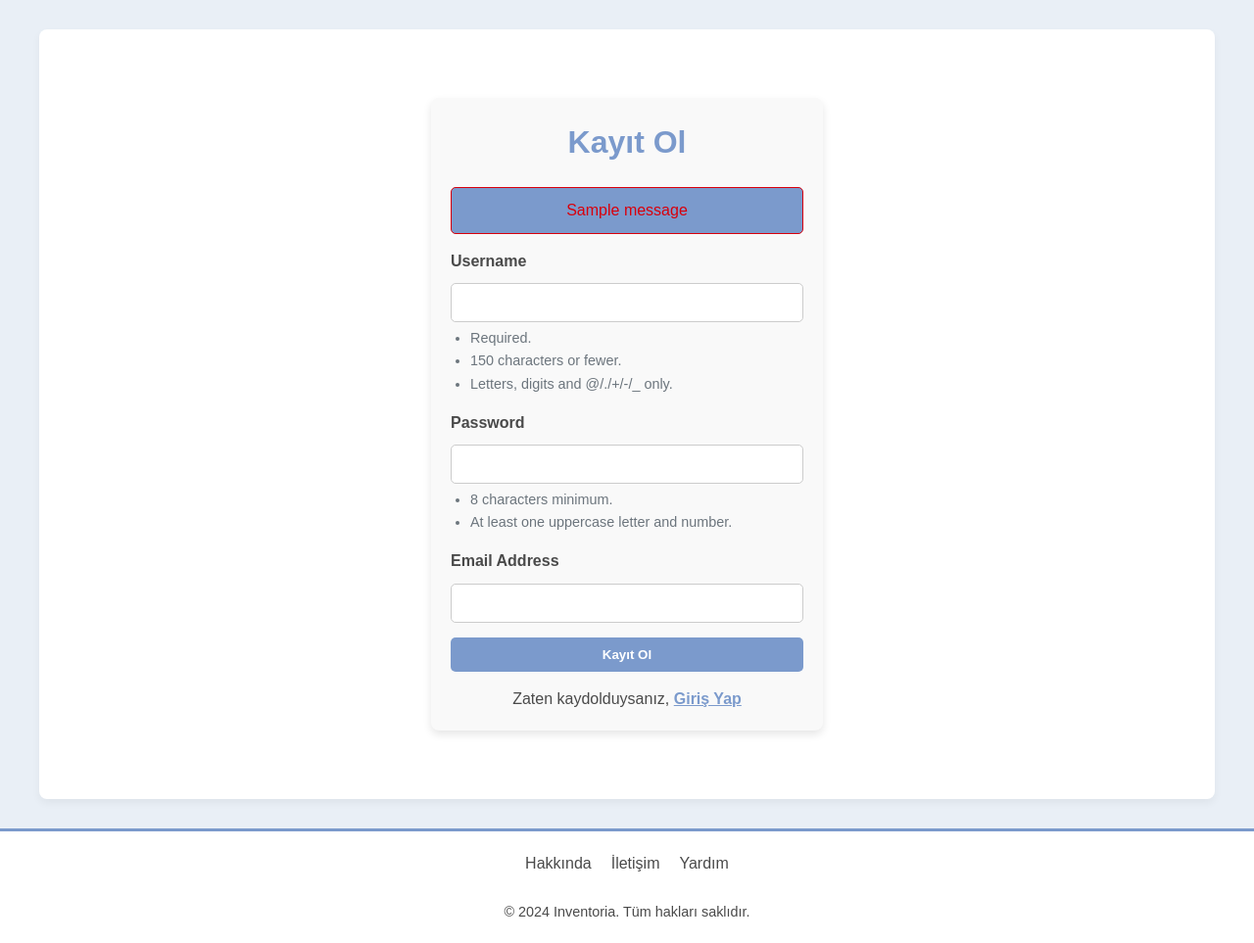
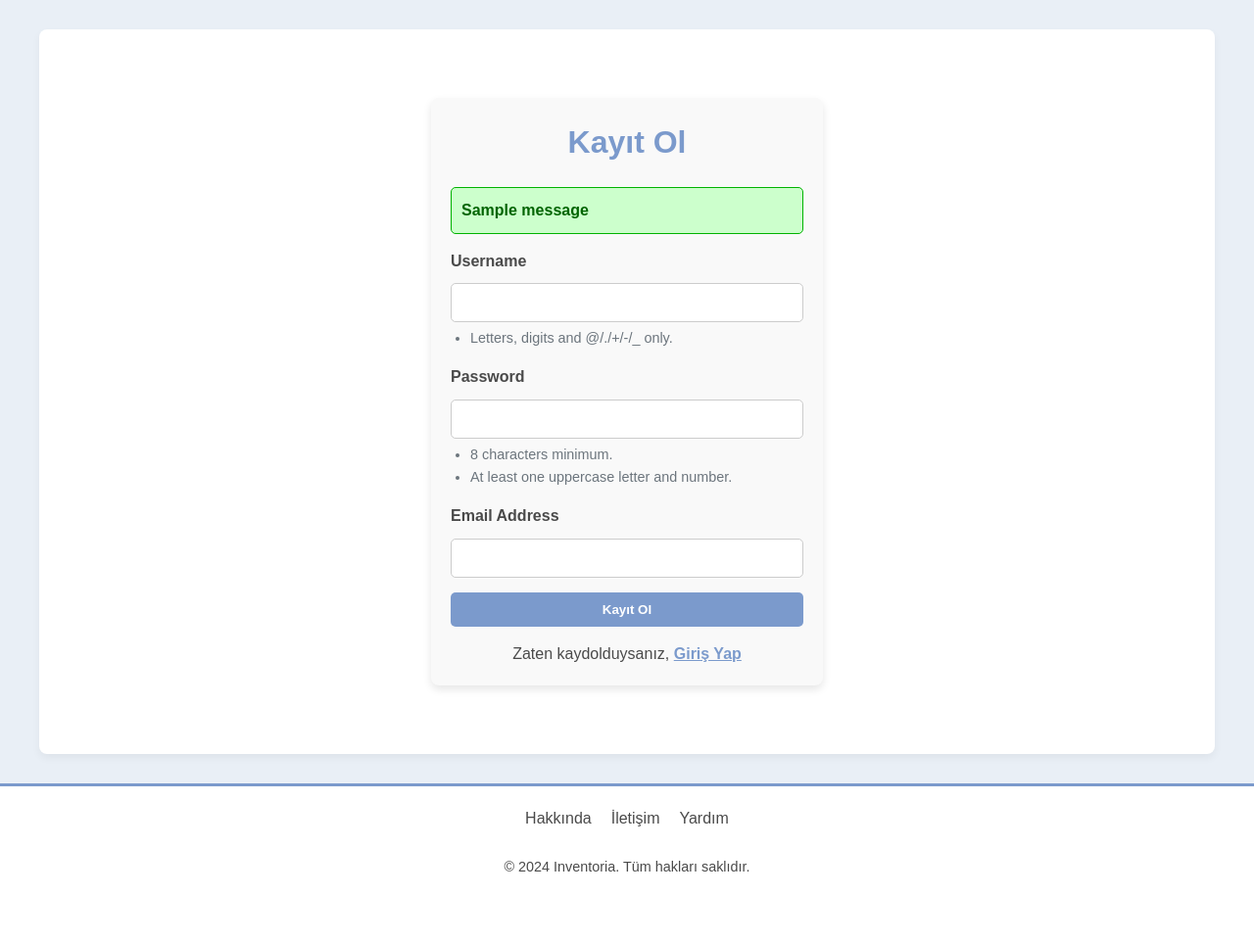
Before and after one commit to oguzhanaras/inventory-tracking, a Django app: page /users/register/ in a window 1280 px wide. Shown: the part 79-1042 px from the top of the page at 98% size. After the commit the page ends 969 px from the top, so only its background shows below. Run offline with Django 5.2, Linux system fonts and the light colour scheme; one stand-in notice (Sample message) is shown.

Commit message:
login register status notification box
login register status notification box has been set to green or red color according to the status

```diff
--- a/users/templates/registration/register.html
+++ b/users/templates/registration/register.html
@@ -20,14 +20,27 @@
         margin-bottom: 20px;
     }
 
-    /* Uyarı Mesajı Stili */
-    .register-container .alert {
+    .alert {
         padding: 10px;
-        background-color: var(--primary-color);
+        margin-bottom: 15px;
+        border-radius: 5px;
+        border: 1px solid transparent;
+        text-align: left;
+        font-weight: bold;
+    }
+
+    /* Başarı Mesajı */
+    .alert-success {
+        background-color: #ccffcc;
+        color: #006400;
+        border-color: #00b300;
+    }
+
+    /* Hata Mesajı */
+    .alert-error {
+        background-color: #ffcccc;
         color: #d8000c;
-        margin-bottom: 15px;
-        border: 1px solid #d8000c;
-        border-radius: 5px;
+        border-color: #ff0000;
     }
 
     /* Form Yapısı */
@@ -114,17 +127,17 @@
     <h1>Kayıt Ol</h1>
     {% if messages %}
         {% for message in messages %}
-            <div class="alert">{{ message }}</div>
+            <div class="alert alert-{{ message.tags }}">{{ message }}</div>
         {% endfor %}
     {% endif %}
+
+
     <form method="POST">
         {% csrf_token %}
 
         <label for="id_username">Username</label>
         <input type="text" id="id_username" name="username">
         <ul class="helptext-list">
-            <li>Required.</li>
-            <li>150 characters or fewer.</li>
             <li>Letters, digits and @/./+/-/_ only.</li>
         </ul>
 
@@ -145,3 +158,19 @@
     </p>
 </div>
 {% endblock %}
+
+<script>
+document.addEventListener('DOMContentLoaded', function () {
+    const alerts = document.querySelectorAll('.alert');
+    alerts.forEach(function (alert) {
+        const messageType = alert.getAttribute('data-message');
+        if (messageType.includes('success')) {
+            alert.style.backgroundColor = '#ccffcc'; // Başarı mesajları için yeşil arka plan
+            alert.style.color = '#006400';
+        } else if (messageType.includes('error')) {
+            alert.style.backgroundColor = '#ffcccc'; // Hata mesajları için kırmızı arka plan
+            alert.style.color = '#d8000c';
+        }
+    });
+});
+</script>
```
Also changed, not shown: users/templates/registration/login.html (+36 -7 lines), 1 other file.
